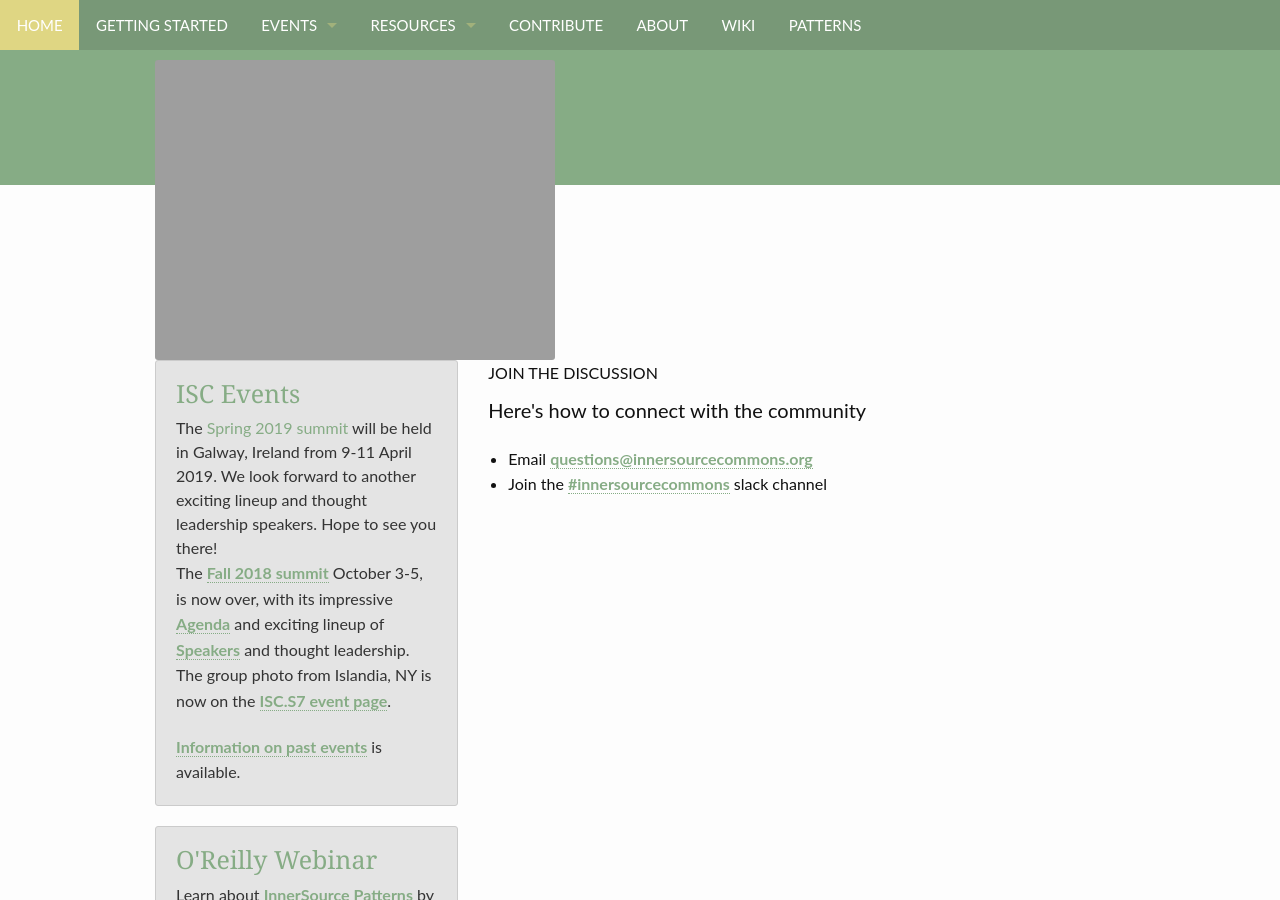
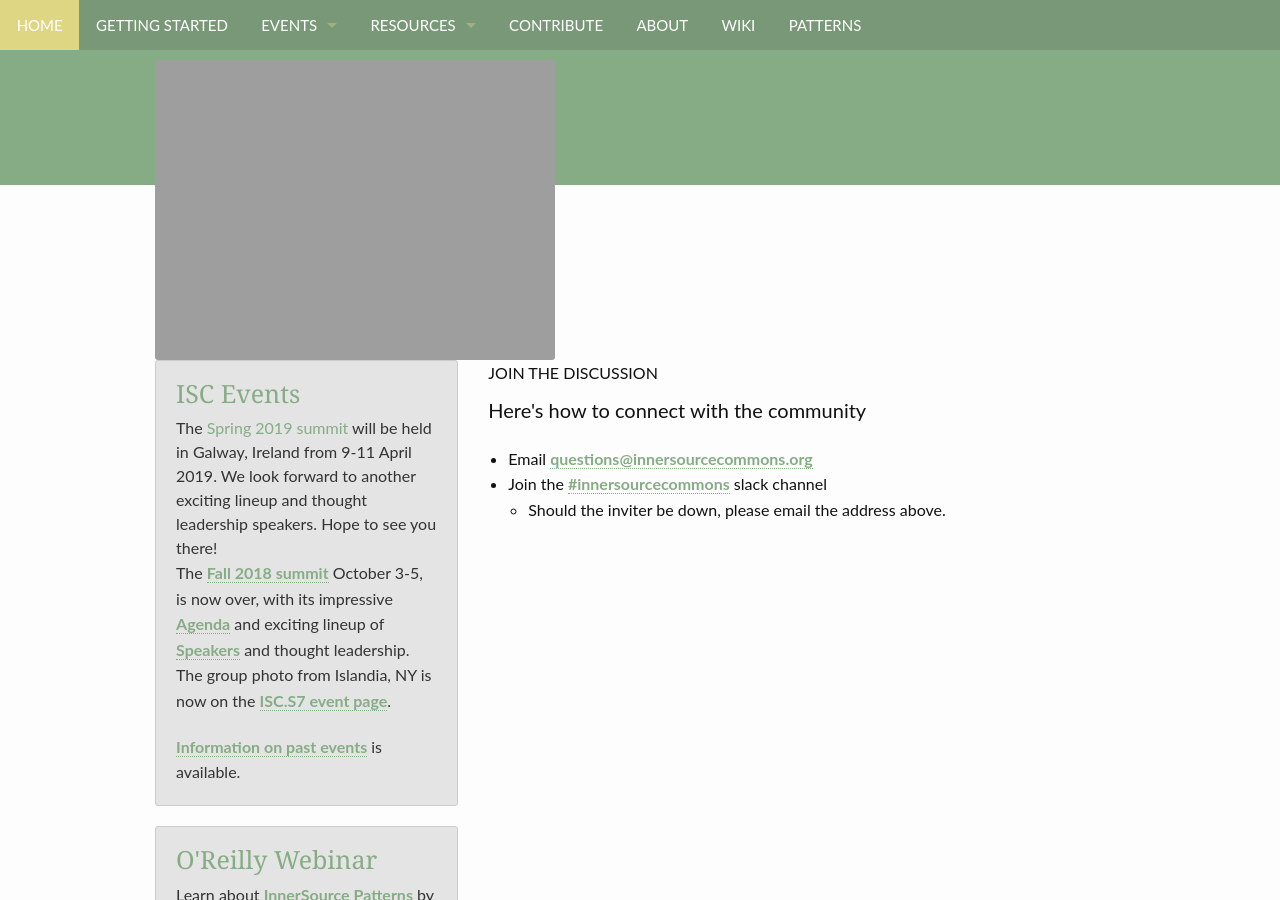
Before and after one commit to paypal/InnerSourceCommons, a Jekyll site: the page built from pages/contact.md, in a window 1280 px wide and 900 px high. Built offline with Jekyll 4.4.1, drawn with Linux system fonts in a browser that asks for light colours.

Commit message:
Add hint for cases of unavailable Slack inviter.

```diff
--- a/pages/contact.md
+++ b/pages/contact.md
@@ -9,3 +9,4 @@ permalink: "/contact/"
 
 * Email <questions@innersourcecommons.org>
 * Join the [#innersourcecommons](https://isc-inviter.herokuapp.com/) slack channel
+  * Should the inviter be down, please email the address above.
```
